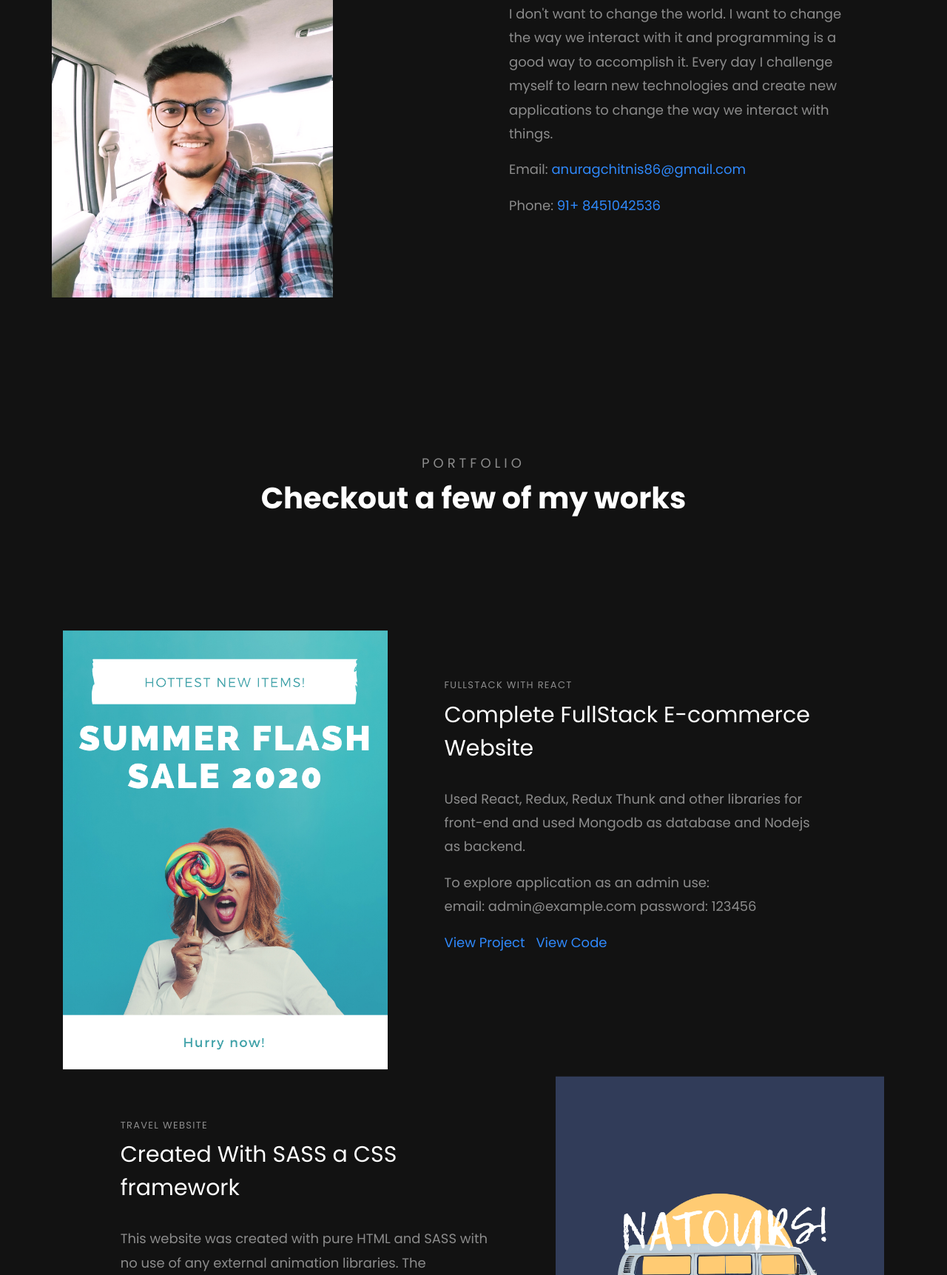
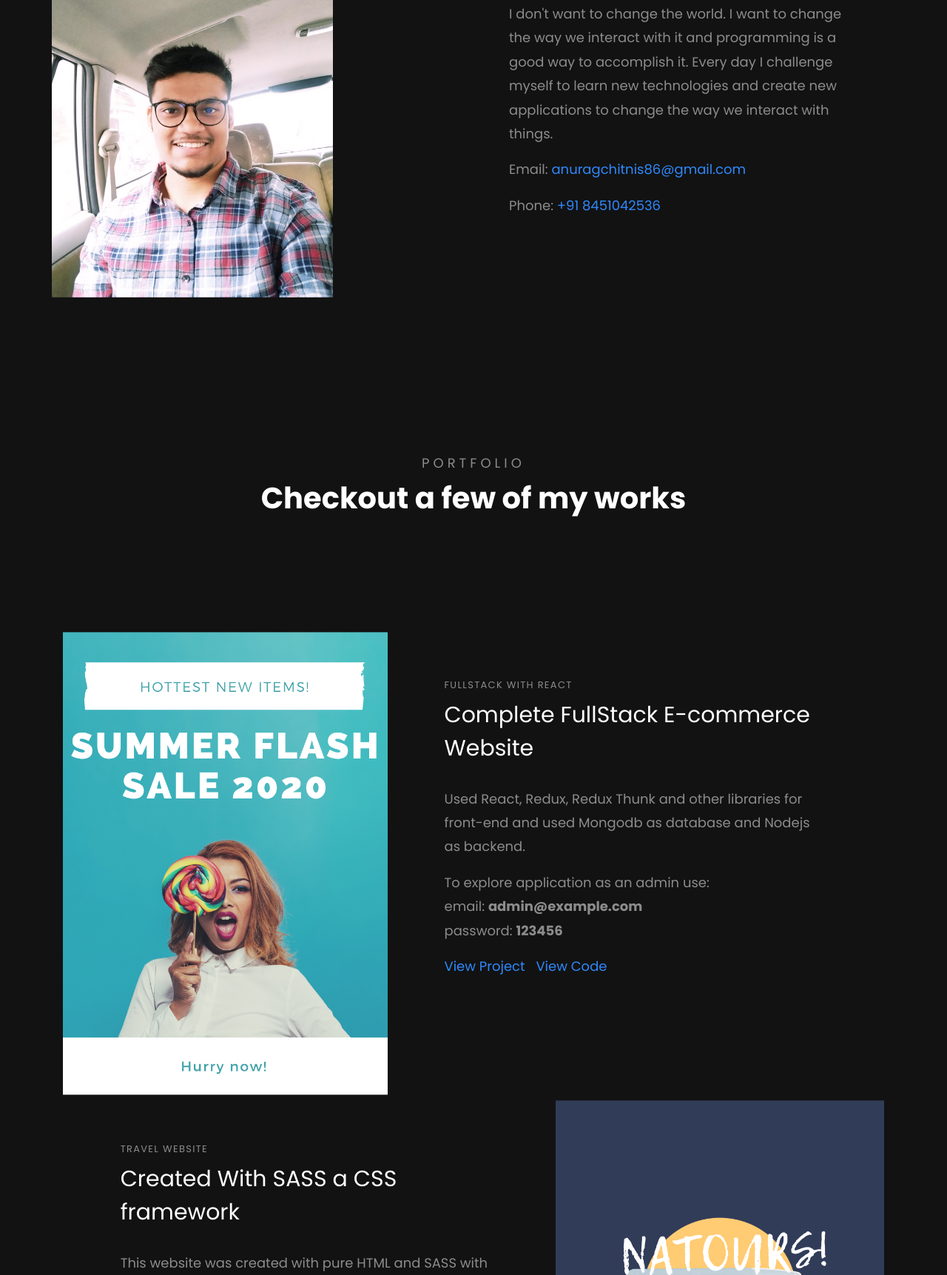
Before and after one commit to Anurag-Chitnis/anuragchitnis.github.io, a plain HTML site: page index.html in a window 1280 px wide. Shown: the part 1077-2800 px from the top of the page at 74% size. Drawn offline with Linux system fonts and the light colour scheme.

Commit message:
Improve html structure and tweek UI

```diff
--- a/index.html
+++ b/index.html
@@ -109,7 +109,7 @@
                   <h2 class="mb-5">Hi! I'm Anurag Chitnis</h2>
                   <p>I don't want to change the world. I want to change the way we interact with it and programming is a good way to accomplish it. Every day I challenge myself to learn new technologies and create new applications to change the way we interact with things.</h5>
                   <p>Email: <a href="#">anuragchitnis86@gmail.com</a></p>
-                  <p>Phone: <a href="#">91+ 8451042536</a></p>
+                  <p>Phone: <a href="#">+91 8451042536</a></p>
                 </div>
               </div>
             </div>
@@ -140,8 +140,8 @@
             </p>
             <p>
               To explore application as an admin use: <br>
-              email: admin@example.com
-              password: 123456
+              email: <strong>admin@example.com</strong><br>
+              password: <strong>123456</strong>
             </p>
             <p>
               <a href="https://shopatlasapp.herokuapp.com/">View Project</a>
```
